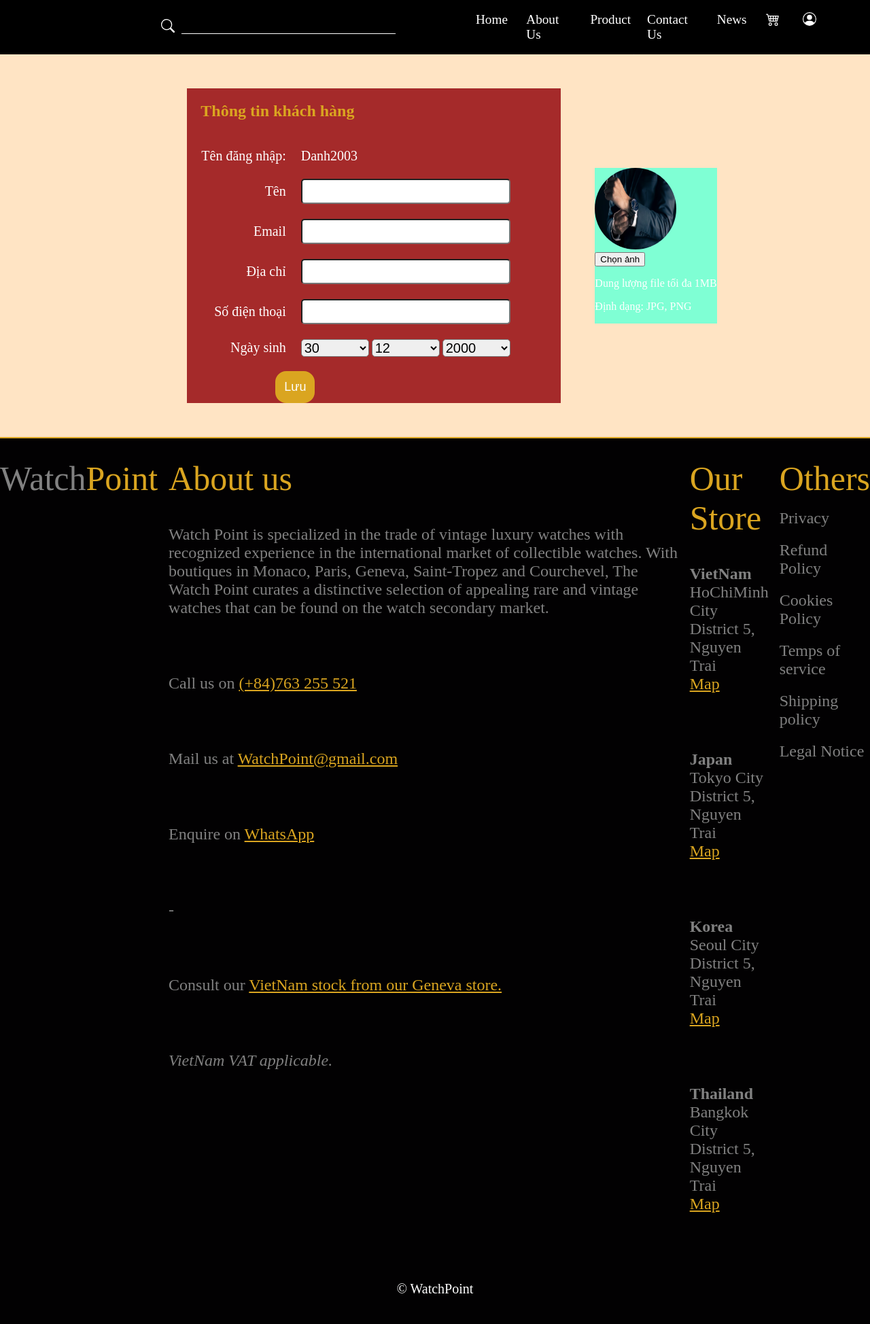
After one commit to tuanhao2003/web2, a PHP site: template mvc/view/v_khachhang.php in a window 1280 px wide. The commit adds this page. Shown: the whole page at 68% size. Run offline with PHP 8.4, Linux system fonts and the light colour scheme; the template is opened without the code that fills it, so the values that code supplies are empty.

Commit message:
Update Khách hàng

```diff
--- a/mvc/controller/c_khachhang.php
+++ b/mvc/controller/c_khachhang.php
@@ -0,0 +1,6 @@
+<?php
+require_once "mvc/view/v_khachhang.php";
+
+class c_khachhang{
+
+}
--- /dev/null
+++ b/mvc/view/v_khachhang.php
@@ -0,0 +1,94 @@
+<!DOCTYPE html>
+<html lang="en"></html>
+<head>
+    <meta charset="UTF-8">
+    <meta name="viewport" content="width=device-width, initial-scale=1.0">
+    <link rel="stylesheet" href="public/css/index.css">
+
+    <link rel="stylesheet" href="public/css/khachhang.css">
+    <title>Information_Customer</title>
+</head>
+<body >
+    <?php require "mvc/view/absolutePart/header.php"; ?>
+
+        <div class="information_customer">
+            <div class="information_customer_text">
+                <form action="" method="post">
+                <h2 class="title_form">Thông tin khách hàng</h2>
+                    <table>
+                        <tr>
+                            <td class="td_name">
+                                <label for="username">Tên đăng nhập:</label>
+                            </td>
+                            <td>
+                                <label for="name_username">Danh2003</label> <br>
+                            </td>
+                        </tr>
+
+                        <tr>
+                            <td class="td_name">
+                                <label for="username">Tên</label>
+                            </td>
+                            <td>
+                                <input class="inp_text" type="text" id="name" name="name" required><br>
+                            </td>
+                        </tr>
+                        <tr>
+                            <td class="td_name">
+                                <label for="email">Email</label>
+                            </td>
+                            <td>
+                                <input class="inp_text" type="text" id="email" name="email"><br>
+                            </td>
+                        </tr>
+                        <tr>
+                            <td class="td_name">
+                                <label for="address">Địa chỉ</label>
+                            </td>
+                            <td>
+                                <input class="inp_text" type="text" id="address" name="address"><br>
+                            </td>
+                        </tr>
+                        <tr>
+                            <td class="td_name">
+                                <label for="SĐT">Số điện thoại</label>
+                            </td>
+                            <td>
+                                <input class="inp_text" type="text" id="SĐT" name="SĐT" ><br>
+                            </td>
+                        </tr>
+                        <tr>
+                            <td class="td_name">
+                                <label for="ngaysinh">Ngày sinh</label>
+                            </td>
+                            <td>
+                                <select name="ngay" id="ngay">
+                                    <option>30</option>
+                                </select>
+                                <select name="thang" id="thang">
+                                    <option>12</option>
+                                </select>
+                                <select name="nam" id="nam">
+                                    <option>2000</option>
+                                </select><br>
+                            </td>
+                        </tr>
+                    </table>
+                    <button class="save_btn">Lưu</button>
+                </form>
+            </div>
+            <div class="information_customer_image">
+                <div class="avatar_infor">
+                    <img src="public/data/banner1.jpg" alt=""><br>
+                    <button>Chọn ảnh</button>
+
+                    <p>Dung lượng file tối đa 1MB</p>
+                    <p>Định dạng: JPG, PNG</p>
+                </div>
+
+            </div>
+        </div>
+
+    <?php require "mvc/view/absolutePart/footer.html"; ?>
+</body>
+</html>
--- a/public/css/khachhang.css
+++ b/public/css/khachhang.css
@@ -1,7 +1,86 @@
+body{
+    background-color: black;
+}
+
 label{
-    font-size: 300px;
+
+}
+
+.title_form{
+    color: rgb(218, 165, 32);
 }
 
 .information_customer{
+    /* background-color: red; */
+    width: 100%;
+    display: flex;
+    justify-content: center;
+    align-items: center;
+    background-color: bisque;
+}
+
+.information_customer_text{
+    background-color: brown;
+   width: 550px;
+    margin: 50px;
+}
+.information_customer_text h2{
+    margin-left: 20px;
 
 }
+
+.information_customer_text table{
+    border-spacing: 20px;
+}
+
+.information_customer_text .td_name{
+    text-align: right;
+ }
+
+.information_customer_text label{
+   font-size: 20px;
+   color: white;
+}
+
+.information_customer_text .inp_text{
+    font-size: 20px;
+    width: 100%;
+    border-radius: 5px;
+    padding: 5px;
+ }
+
+.information_customer_text select{
+    font-size: 20px;
+    width: 100px;
+    border-radius: 5px;
+}
+.information_customer_text .save_btn{
+    font-size: 18px;
+    color:rgb(255, 255, 255) ;
+    background-color: rgb(218, 165, 32);
+    border-radius: 1rem;
+    padding: 13px;
+    border: none;
+    display: flex;
+    justify-content: center;
+    margin-left: 130px;
+}
+
+.information_customer_image{
+    color: white;
+    background-color: aquamarine;
+    display: flex;
+    align-items: center;
+
+}
+
+.information_customer_image img{
+    width: 120px;
+    height: 120px;
+    border-radius: 50%;
+    flex-direction: column;
+}
+
+.information_customer_image .avatar_infor{
+
+}
```
Also changed, not shown: mvc/view/v_infor_customer.html (deleted, +0 -94 lines).
